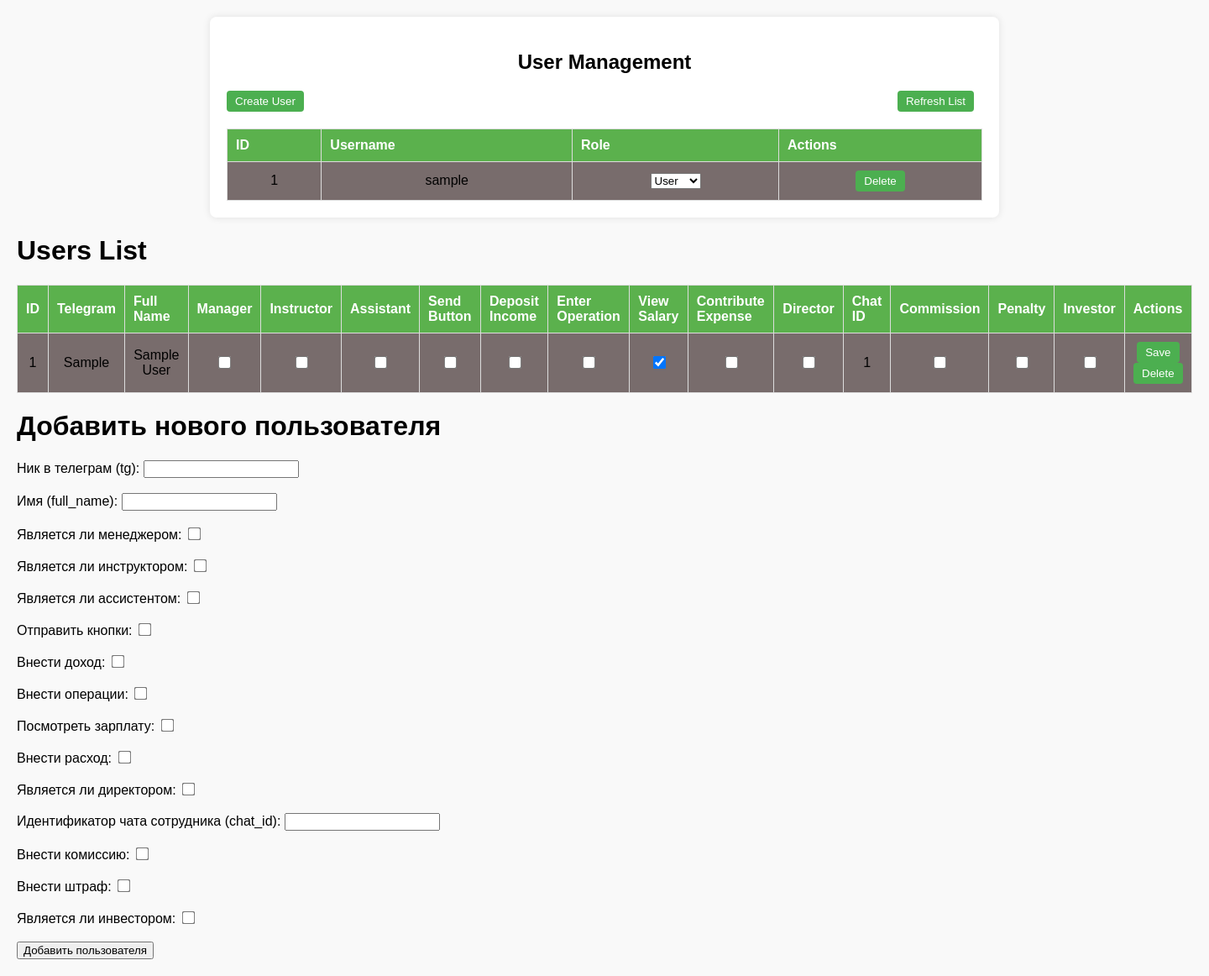
After one commit to DataProRU/Akmat-bot, a FastAPI app: template templates/access.html in a window 1440 px wide. The commit adds this page. Shown: the whole page at 84% size. Run offline with FastAPI, Linux system fonts and the light colour scheme; the template is opened without the code that fills it: most values are stand-ins (such as "Sample title", 1, 10 or a date in 2020); data that the repository does not hold is empty; parts of the project's set-up code (start-up, migrations or seed data) failed here and were passed over; some libraries are stand-ins or nearby versions.

```diff
--- a/routes/auth_routes.py
+++ b/routes/auth_routes.py
@@ -85,18 +85,13 @@ async def confirm(request: Request):
 @router.get("/access", response_class=HTMLResponse)
 async def access(request: Request):
     token = get_token_from_cookie(request)
+    if isinstance(token, RedirectResponse):
+        return token
     payload = get_current_user(token)
+    if isinstance(payload, RedirectResponse):
+        return payload
     username = payload.get("sub")
     role = payload.get("role")
     return templates.TemplateResponse(
         "access.html", {"request": request, "username": username, "role": role}
     )
-
-
-"""'@router.get("/income", response_class=HTMLResponse)
-async def income(request: Request):
-    token = get_token_from_cookie(request)
-    payload = get_current_user(token)
-    username = payload.get("sub")
-    role = payload.get("role")
-    return templates.TemplateResponse("income.html", {"request": request, "username": username, "role": role})"""
--- /dev/null
+++ b/templates/access.html
@@ -0,0 +1,507 @@
+<!DOCTYPE html>
+<html lang="en">
+<head>
+    <meta charset="UTF-8">
+    <meta name="viewport" content="width=device-width, initial-scale=1.0">
+    <title>User Management</title>
+    <style>
+        body {
+            font-family: Arial, sans-serif;
+            background-color: #f9f9f9;
+            margin: 0;
+            padding: 20px;
+        }
+        h2 {
+            text-align: center;
+        }
+        .container {
+            max-width: 900px;
+            margin: 0 auto;
+            background-color: #fff;
+            padding: 20px;
+            box-shadow: 0 0 10px rgba(0, 0, 0, 0.1);
+            border-radius: 8px;
+        }
+        table {
+            width: 100%;
+            border-collapse: collapse;
+            margin-top: 20px;
+        }
+        th, td {
+            border: 1px solid #ddd;
+            padding: 10px;
+            text-align: left;
+        }
+        th {
+            background-color: #4CAF50;
+            color: white;
+        }
+        td {
+            background-color: #786c6c;
+        }
+        button {
+            background-color: #4CAF50;
+            color: black;
+            border: none;
+            padding: 10px 15px;
+            border-radius: 4px;
+            cursor: pointer;
+        }
+        button:hover {
+            background-color: #82a045;
+        }
+        .btn-container {
+            display: flex;
+            justify-content: space-between;
+            margin-top: 10px;
+        }
+        .btn-container button {
+            margin-right: 10px;
+        }
+        /* Стиль для модального окна */
+        .modal {
+            display: none;
+            position: fixed;
+            z-index: 1;
+            left: 0;
+            top: 0;
+            width: 100%;
+            height: 100%;
+            overflow: auto;
+            background-color: rgba(0,0,0,0.4);
+        }
+        .modal-content {
+            background-color: #fff;
+            margin: 15% auto;
+            padding: 20px;
+            border: 1px solid #bdb3b3;
+            width: 400px;
+            border-radius: 8px;
+        }
+        .close {
+            color: #aaa;
+            float: right;
+            font-size: 28px;
+            font-weight: bold;
+        }
+        .close:hover,
+        .close:focus {
+            color: black;
+            text-decoration: none;
+            cursor: pointer;
+        }
+
+
+        table {
+            width: 100%;
+            border-collapse: collapse;
+        }
+        th, td {
+            padding: 10px;
+            text-align: left;
+            border-bottom: 1px solid #ddd;
+        }
+        th {
+            background-color: #5bb14d;
+        }
+        td {
+            text-align: center;
+        }
+        button {
+            padding: 5px 10px;
+            background-color: #4CAF50;
+            color: white;
+            border: none;
+            cursor: pointer;
+        }
+        button:hover {
+            background-color: #45a049;
+        }
+        input[type="checkbox"] {
+            transform: scale(1.2);
+        }
+    </style>
+</head>
+<body>
+
+<div class="container">
+    <h2>User Management</h2>
+    <div class="btn-container">
+        <button onclick="openModal()">Create User</button>
+        <button onclick="loadUsers()">Refresh List</button>
+    </div>
+
+    <table>
+        <thead>
+            <tr>
+                <th>ID</th>
+                <th>Username</th>
+                <th>Role</th>
+                <th>Actions</th>
+            </tr>
+        </thead>
+        <tbody id="userTable">
+           {% for user in users %}
+            <tr>
+                <td>{{ user.id }}</td>
+                <td>{{ user.username }}</td>
+                <td>
+                    <select onchange="updateUserRole({{ user.id }}, this.value)">
+                       <option value="user" {% if user.role == 'user' %}selected{% endif %}>User</option>
+                        <option value="admin" {% if user.role == 'admin' %}selected{% endif %}>Admin</option>
+                    </select>
+                </td>
+                <td>
+                    <button onclick="deleteUser({{ user.id }})">Delete</button>
+                </td>
+            </tr>
+           {% endfor %}
+        </tbody>
+    </table>
+</div>
+
+<div id="userModal" class="modal">
+    <div class="modal-content">
+        <span class="close" onclick="closeModal()">&times;</span>
+        <h3>Create New User</h3>
+        <form id="createUserForm">
+            <label for="username">Username:</label>
+            <input type="text" id="username" name="username" required>
+
+            <p>
+                <label for="password">Password:</label>
+                <input type="text" id="password" name="password" required>
+            </p>
+
+            <br><br>
+            <label for="role">Role:</label>
+            <select id="role" name="role">
+                <option value="user">User</option>
+                <option value="admin">Admin</option>
+            </select>
+
+            <br><br>
+            <button type="submit">Create</button>
+        </form>
+    </div>
+</div>
+<h1>Users List</h1>
+<table id="users_table" class="display">
+    <thead>
+        <tr>
+             <th>ID</th>
+            <th>Telegram</th>
+            <th>Full Name</th>
+            <th>Manager</th>
+            <th>Instructor</th>
+            <th>Assistant</th>
+            <th>Send Button</th>
+            <th>Deposit Income</th>
+            <th>Enter Operation</th>
+            <th>View Salary</th>
+            <th>Contribute Expense</th>
+            <th>Director</th>
+            <th>Chat ID</th>
+            <th>Commission</th>
+            <th>Penalty</th>
+            <th>Investor</th>
+            <th>Actions</th>
+        </tr>
+    </thead>
+    <tbody>
+        {% for user in users_tg %}
+        <tr>
+            <td>{{ user.id }}</td>
+            <td contenteditable="true" data-user-id="{{ user.id }}" data-field="tg">{{ user.tg }}</td>
+            <td contenteditable="true" data-user-id="{{ user.id }}" data-field="full_name">{{ user.full_name }}</td>
+            <td><input type="checkbox" data-user-id="{{ user.id }}"  data-field="is_manager" {% if user.is_manager %}checked{% endif %}></td>
+            <td><input type="checkbox" data-user-id="{{ user.id }}" data-field="is_instructor" {% if user.is_instructor %}checked{% endif %}></td>
+            <td><input type="checkbox" data-user-id="{{ user.id }}" data-field="is_assistant" {% if user.is_assistant %}checked{% endif %}></td>
+            <td><input type="checkbox" data-user-id="{{ user.id }}" data-field="send_button" {% if user.send_button %}checked{% endif %}></td>
+            <td><input type="checkbox" data-user-id="{{ user.id }}" data-field="deposit_income" {% if user.deposit_income %}checked{% endif %}></td>
+            <td><input type="checkbox" data-user-id="{{ user.id }}" data-field="enter_operation" {% if user.enter_operation %}checked{% endif %}></td>
+            <td><input type="checkbox" data-user-id="{{ user.id }}" data-field="view_salary" {% if user.view_salary %}checked{% endif %}></td>
+            <td><input type="checkbox" data-user-id="{{ user.id }}" data-field="contribute_expense" {% if user.contribute_expense %}checked{% endif %}></td>
+            <td><input type="checkbox" data-user-id="{{ user.id }}" data-field="is_director" {% if user.is_director %}checked{% endif %}></td>
+            <td contenteditable="true" data-user-id="{{ user.id }}" data-field="chat_id">{{ user.chat_id }}</td>
+            <td><input type="checkbox" data-user-id="{{ user.id }}" data-field="comission" {% if user.comission %}checked{% endif %}></td>
+            <td><input type="checkbox" data-user-id="{{ user.id }}" data-field="penalty" {% if user.penalty %}checked{% endif %}></td>
+            <td><input type="checkbox" data-user-id="{{ user.id }}" data-field="is_investor" {% if user.is_investor %}checked{% endif %}></td>
+            <td>
+                <button onclick="saveUser({{ user.id }})">Save</button>
+                <button onclick="deleteUserTG({{ user.id }})">Delete</button>
+            </td>
+        </tr>
+        {% endfor %}
+    </tbody>
+</table>
+<h1>Добавить нового пользователя</h1>
+    <form action="/users_tg/add" method="POST">
+
+        <label for="tg">Ник в телеграм (tg):</label>
+        <input type="text" id="tg" name="tg" required><br><br>
+
+        <label for="full_name">Имя (full_name):</label>
+        <input type="text" id="full_name" name="full_name" required><br><br>
+
+        <label for="is_manager">Является ли менеджером:</label>
+        <input type="checkbox" id="is_manager" name="is_manager"><br><br>
+
+        <label for="is_instructor">Является ли инструктором:</label>
+        <input type="checkbox" id="is_instructor" name="is_instructor"><br><br>
+
+        <label for="is_assistant">Является ли ассистентом:</label>
+        <input type="checkbox" id="is_assistant" name="is_assistant"><br><br>
+
+        <label for="send_button">Отправить кнопки:</label>
+        <input type="checkbox" id="send_button" name="send_button"><br><br>
+
+        <label for="deposit_income">Внести доход:</label>
+        <input type="checkbox" id="deposit_income" name="deposit_income"><br><br>
+
+        <label for="enter_operation">Внести операции:</label>
+        <input type="checkbox" id="enter_operation" name="enter_operation"><br><br>
+
+        <label for="view_salary">Посмотреть зарплату:</label>
+        <input type="checkbox" id="view_salary" name="view_salary"><br><br>
+
+        <label for="contribute_expense">Внести расход:</label>
+        <input type="checkbox" id="contribute_expense" name="contribute_expense"><br><br>
+
+        <label for="is_director">Является ли директором:</label>
+        <input type="checkbox" id="is_director" name="is_director"><br><br>
+
+        <label for="chat_id">Идентификатор чата сотрудника (chat_id):</label>
+        <input type="number" id="chat_id" name="chat_id"><br><br>
+
+        <label for="comission">Внести комиссию:</label>
+        <input type="checkbox" id="comission" name="comission"><br><br>
+
+        <label for="penalty">Внести штраф:</label>
+        <input type="checkbox" id="penalty" name="penalty"><br><br>
+
+        <label for="is_investor">Является ли инвестором:</label>
+        <input type="checkbox" id="is_investor" name="is_investor"><br><br>
+
+        <input type="submit" value="Добавить пользователя">
+    </form>
+<script src="https://code.jquery.com/jquery-3.5.1.min.js"></script>
+<script src="https://cdn.datatables.net/1.10.21/js/jquery.dataTables.min.js"></script>
+<script>
+ $(document).ready(function() {
+        $('#users_table').DataTable({
+            paging: false,
+            searching: false,
+            info: false,
+        });
+
+        loadUsers();
+
+        $('#createUserTgForm').on('submit', function(e) {
+            e.preventDefault();
+
+            const userData = {
+                tg: $('#tg').val().trim(),
+                full_name: $('#full_name').val().trim(),
+                is_manager: $('#is_manager').is(':checked'),
+            };
+
+            $.ajax({
+                url: '/create_user_tg/',
+                method: 'POST',
+                contentType: 'application/json',
+                data: JSON.stringify(userData),
+                success: function(response) {
+                    if (response.status === 'success') {
+                        alert('User created successfully');
+                        closeModal();
+                        loadUsers();
+                    } else {
+                        alert('Error creating user');
+                    }
+                }
+            });
+        });
+    });
+   function openModal_tg() {
+       document.getElementById('userModal_tg').style.display = 'block';
+    }
+ function closeModal_tg() {
+    document.getElementById('userModal_tg').style.display = 'none';
+}
+
+ document.getElementById('createUserForm').addEventListener('submit', async function(event) {
+    event.preventDefault();
+
+    const username = document.getElementById('username').value;
+    const password = document.getElementById('password').value;
+    const role = document.getElementById('role').value;
+
+    const formData = new FormData();
+    formData.append('username', username);
+    formData.append('password', password);
+    formData.append('role', role);
+
+    try {
+        const response = await fetch('/register', {
+            method: 'POST',
+            body: formData
+        });
+        const result = await response.json();
+
+        if (response.ok) {
+            alert('User created successfully!');
+        } else {
+            alert(`Error: ${result.detail || 'Failed to create user'}`);
+        }
+    } catch (error) {
+        alert(`Request failed: ${error.message}`);
+    }
+});
+
+function saveUser(userId) {
+    const row = $(`tr td:first-child:contains(${userId})`).closest('tr');
+
+    const userData = {
+        id: userId,
+        tg: row.find('td[data-field="tg"]').text().trim(),
+        full_name: row.find('td[data-field="full_name"]').text().trim(),
+        is_manager: row.find('input[data-field="is_manager"]').is(':checked'),
+        is_instructor: row.find('input[data-field="is_instructor"]').is(':checked'),
+        is_assistant: row.find('input[data-field="is_assistant"]').is(':checked'),
+        send_button: row.find('input[data-field="send_button"]').is(':checked'),
+        deposit_income: row.find('input[data-field="deposit_income"]').is(':checked'),
+        enter_operation: row.find('input[data-field="enter_operation"]').is(':checked'),
+        view_salary: row.find('input[data-field="view_salary"]').is(':checked'),
+        contribute_expense: row.find('input[data-field="contribute_expense"]').is(':checked'),
+        is_director: row.find('input[data-field="is_director"]').is(':checked'),
+        chat_id: row.find('td[data-field="chat_id"]').text().trim(),
+        comission: row.find('input[data-field="comission"]').is(':checked'),
+        penalty: row.find('input[data-field="penalty"]').is(':checked'),
+        is_investor: row.find('input[data-field="is_investor"]').is(':checked'),
+    };
+
+    // Отправляем AJAX запрос для сохранения данных
+    $.ajax({
+        url: '/update_user_tg/',
+        method: 'POST',
+        contentType: 'application/json',
+        data: JSON.stringify(userData),
+        success: function(response) {
+            if (response.status === 'success') {
+                alert('User updated successfully');
+            } else {
+                alert('Error updating user');
+            }
+        }
+    });
+}
+
+ function deleteUserTG(userId) {
+    const row = $(`tr td:first-child:contains(${userId})`).closest('tr');
+
+    const userData = {
+        id: userId,
+        tg: row.find('td[data-field="tg"]').text().trim(),
+        full_name: row.find('td[data-field="full_name"]').text().trim(),
+        is_manager: row.find('input[data-field="is_manager"]').is(':checked'),
+        is_instructor: row.find('input[data-field="is_instructor"]').is(':checked'),
+        is_assistant: row.find('input[data-field="is_assistant"]').is(':checked'),
+        send_button: row.find('input[data-field="send_button"]').is(':checked'),
+        deposit_income: row.find('input[data-field="deposit_income"]').is(':checked'),
+        enter_operation: row.find('input[data-field="enter_operation"]').is(':checked'),
+        view_salary: row.find('input[data-field="view_salary"]').is(':checked'),
+        contribute_expense: row.find('input[data-field="contribute_expense"]').is(':checked'),
+        is_director: row.find('input[data-field="is_director"]').is(':checked'),
+        chat_id: row.find('td[data-field="chat_id"]').text().trim(),
+        comission: row.find('input[data-field="comission"]').is(':checked'),
+        penalty: row.find('input[data-field="penalty"]').is(':checked'),
+        is_investor: row.find('input[data-field="is_investor"]').is(':checked'),
+    };
+
+    $.ajax({
+        url: '/delete_user_tg/',
+        method: 'POST',
+        contentType: 'application/json',
+        data: JSON.stringify(userData),
+        success: function(response) {
+            if (response.status === 'success') {
+                alert('deleted updated successfully');
+            } else {
+                alert('Error updating user');
+            }
+        }
+    });
+}
+
+    async function loadUsers() {
+        const response = await fetch('/users/');
+        const users = await response.json();
+        const userTable = document.getElementById('userTable');
+
+        userTable.innerHTML = ''; // Очищаем таблицу
+
+        users.forEach(user => {
+            const row = document.createElement('tr');
+            row.innerHTML = `
+                <td>${user.id}</td>
+                <td>${user.username}</td>
+                <td>
+                    <select onchange="updateUserRole(${user.id}, this.value)">
+                        <option value="user" ${user.role === 'user' ? 'selected' : ''}>User</option>
+                        <option value="admin" ${user.role === 'admin' ? 'selected' : ''}>Admin</option>
+                    </select>
+                </td>
+                <td>
+                    <button onclick="deleteUser(${user.id})">Delete</button>
+                </td>
+            `;
+            userTable.appendChild(row);
+        });
+    }
+
+    async function updateUserRole(userId, newRole) {
+        await fetch(`/users/${userId}`, {
+            method: 'PUT',
+            headers: { 'Content-Type': 'application/json' },
+            body: JSON.stringify({ role: newRole })
+        });
+        alert('User role updated');
+    }
+
+    async function deleteUser(userId) {
+        if (confirm('Are you sure you want to delete this user?')) {
+            await fetch(`/users/${userId}`, { method: 'DELETE' });
+            alert('User deleted');
+            loadUsers(); // Перезагружаем список пользователей
+        }
+    }
+
+    function openModal() {
+        document.getElementById('userModal').style.display = 'block';
+    }
+
+    function closeModal() {
+        document.getElementById('userModal').style.display = 'none';
+    }
+
+    document.getElementById('createUserForm').addEventListener('submit', async function(e) {
+        e.preventDefault();
+        const username = document.getElementById('username').value;
+        const role = document.getElementById('role').value;
+
+        await fetch('/users/', {
+            method: 'POST',
+            headers: { 'Content-Type': 'application/json' },
+            body: JSON.stringify({ username, role })
+        });
+
+        closeModal();
+        loadUsers();
+    });
+
+    window.onload = loadUsers;
+</script>
+
+</body>
+</html>
```
Also changed, not shown: routes/incomes.py (+66 -43 lines), static/style.css (+59 -0 lines), templates/income.html (+22 -0 lines).
